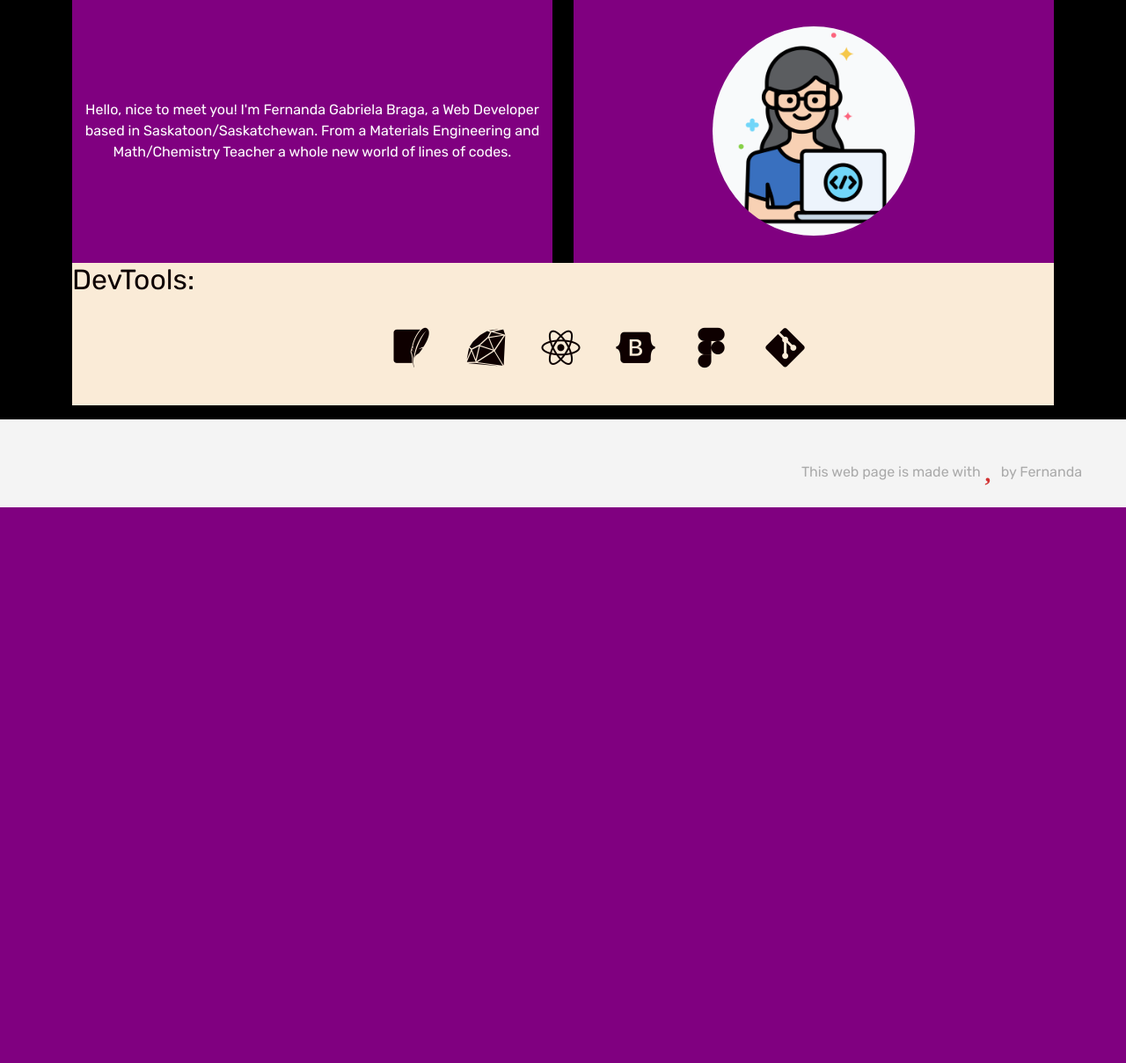
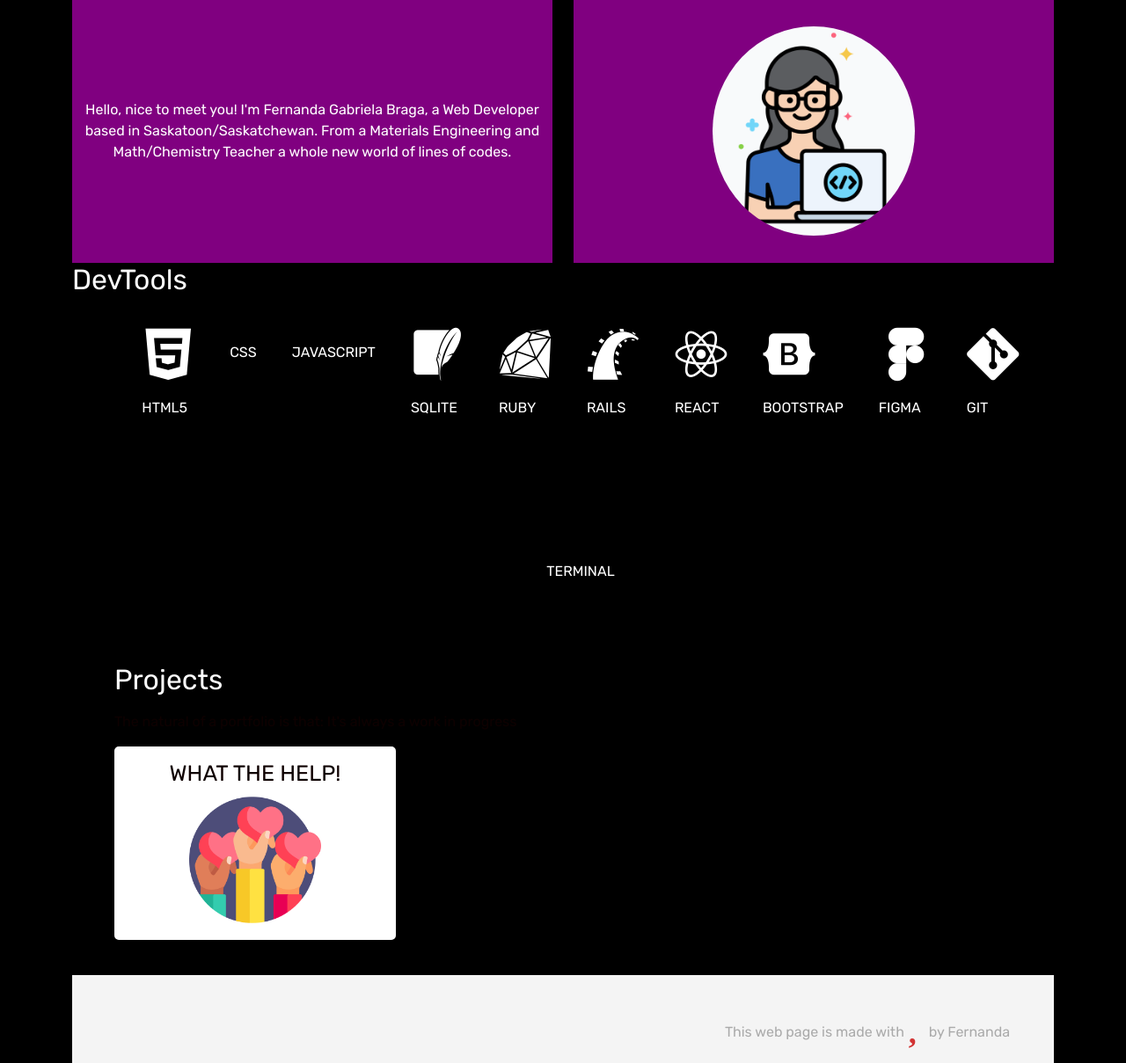
Before and after one commit to fernandagabrielabraga/portfolio, a Rails app: page / in a window 1280 px wide. Shown: the part 389-1598 px from the top of the page at 88% size. Before the commit the page ends 966 px from the top, so only its background shows below. Run offline with Rails 7, Linux system fonts and the light colour scheme; style sheets or scripts are compiled from the project's sources; some libraries are stand-ins or nearby versions.

Commit message:
projects feature added

```diff
--- a/app/assets/stylesheets/pages/_home.scss
+++ b/app/assets/stylesheets/pages/_home.scss
@@ -47,11 +47,19 @@
 }
 
 .about-me-text {
-
+  color: white;
 }
 
 .feature-skills {
-  background-color: antiquewhite;
+  background-color: black;
+}
+
+#icon-text {
+  color:white;
+}
+
+#features-title {
+  color: white;
 }
 
 .skills {
@@ -74,5 +82,89 @@
 }
 
 i {
-  font-size: 45px;
+  font-size: 60px;
+  color: white;
 }
+
+.cards-container {
+  margin-left: 60px;
+  padding: 30px 30px;
+  margin: 10px 30px;
+}
+.card{
+  width: 320px;
+  height: 220px;
+  border-radius: 5px;
+  overflow: hidden;
+  border: 8px solid #fff;
+  padding: 10px 10px;
+  justify-content: center;
+  align-items: center;
+
+
+}
+
+.card-img{
+  height: 150px;
+  width: 150px;
+}
+
+.card-body{
+  width: 100%;
+  height: 100%;
+  top: 0;
+  right: -100%;
+  position: absolute;
+  background: #1f3d4738;
+  backdrop-filter: blur(7px);
+  border-radius: 15px;
+  color: #fff;
+  padding: 20px;
+  display: flex;
+  flex-direction: column;
+  justify-content: center;
+  transition: 2s;
+}
+
+.card:hover .card-body{
+  right: 0;
+}
+
+.card-title{
+  text-transform: uppercase;
+  font-size: 25px;
+  font-weight: 500;
+}
+
+.card-sub-title{
+  font-size: 14px;
+  font-weight: 300;
+}
+
+.card-info{
+  font-size: 16px;
+  line-height: 25px;
+  margin: 40px 0px;
+  font-weight: 400;
+  text-align: center;
+  color: black;
+}
+
+.card-btn{
+  color: #1f3d47;
+  background: #8fabba;
+  padding: 10px 10px;
+  width: 120px;
+  border-radius: 5px;
+  text-transform: capitalize;
+  border: none;
+  outline: none;
+  font-weight: 500;
+  cursor: pointer;
+  margin-bottom: 50px;
+
+}
+
+.card-git{
+  margin-left: 10px;
+}
--- a/app/views/homepage/home.html.erb
+++ b/app/views/homepage/home.html.erb
@@ -31,46 +31,69 @@
   <div class="row">
     <div class="col-sm">
       <div class="feature-skills">
-        <h2> DevTools: </h2>
+        <h2 id="features-title"> DevTools </h2>
         <ul class="skills">
           <li>
-            <i class="fa-brands fa-html5"></i>
+            <i class="devicon-html5-plain"></i>
+            <p id="icon-text"> HTML5 </p>
           </li>
           <li>
             <i class="fa-brands fa-css3-alt"></i>
+            <p id="icon-text"> CSS </p>
           </li>
           <li>
             <i class="fa-brands fa-js"></i>
+            <p id="icon-text"> JAVASCRIPT </p>
           </li>
           <li>
             <i class="devicon-sqlite-plain"></i>
+            <p id="icon-text"> SQLITE </p>
           </li>
           <li>
             <i class="devicon-ruby-plain"></i>
+            <p id="icon-text"> RUBY </p>
+          </li>
+          <li>
+            <i class="devicon-rails-plain"></i>
+            <p id="icon-text"> RAILS </p>
           </li>
           <li>
             <i class="devicon-react-original"></i>
+            <p id="icon-text"> REACT </p>
           </li>
           <li>
             <i class="devicon-bootstrap-plain"></i>
+            <p id="icon-text"> BOOTSTRAP </p>
           </li>
           <li>
             <i class="devicon-figma-plain"></i>
+            <p id="icon-text"> FIGMA </p>
           </li>
           <li>
             <i class="devicon-git-plain"></i>
+            <p id="icon-text"> GIT </p>
           </li>
           <li>
             <i class="fa-solid fa-terminal"></i>
+            <p id="icon-text"> TERMINAL </p>
           </li>
-          <li>
-            <i class="fa-light fa-mobile-retro"></i>
-          </li>
+      </div>
+    </div>
+  </div>
+  <div class="row">
+    <div class="col-sm cards-container">
+      <h2 id="features-title">Projects</h2>
+      <p> The natural of a portfolio is that: It's always a work in progress </p>
 
-
-
-
-
+      <div class="card">
+      <h1 class="card-title">What The Help!</h1>
+      <img src="assets/logo_2.png" class="card-img" alt="">
+      <div class="card-body">
+        <p class="card-info">A plataform that connect people willing to assist others and ensure they are guided on every step of the way.</p>
+        <div class="btn-group">
+          <button class="card-btn">View Live</button>
+          <button class="card-btn card-git">GitHub</button>
+        </div>
       </div>
     </div>
   </div>
```
